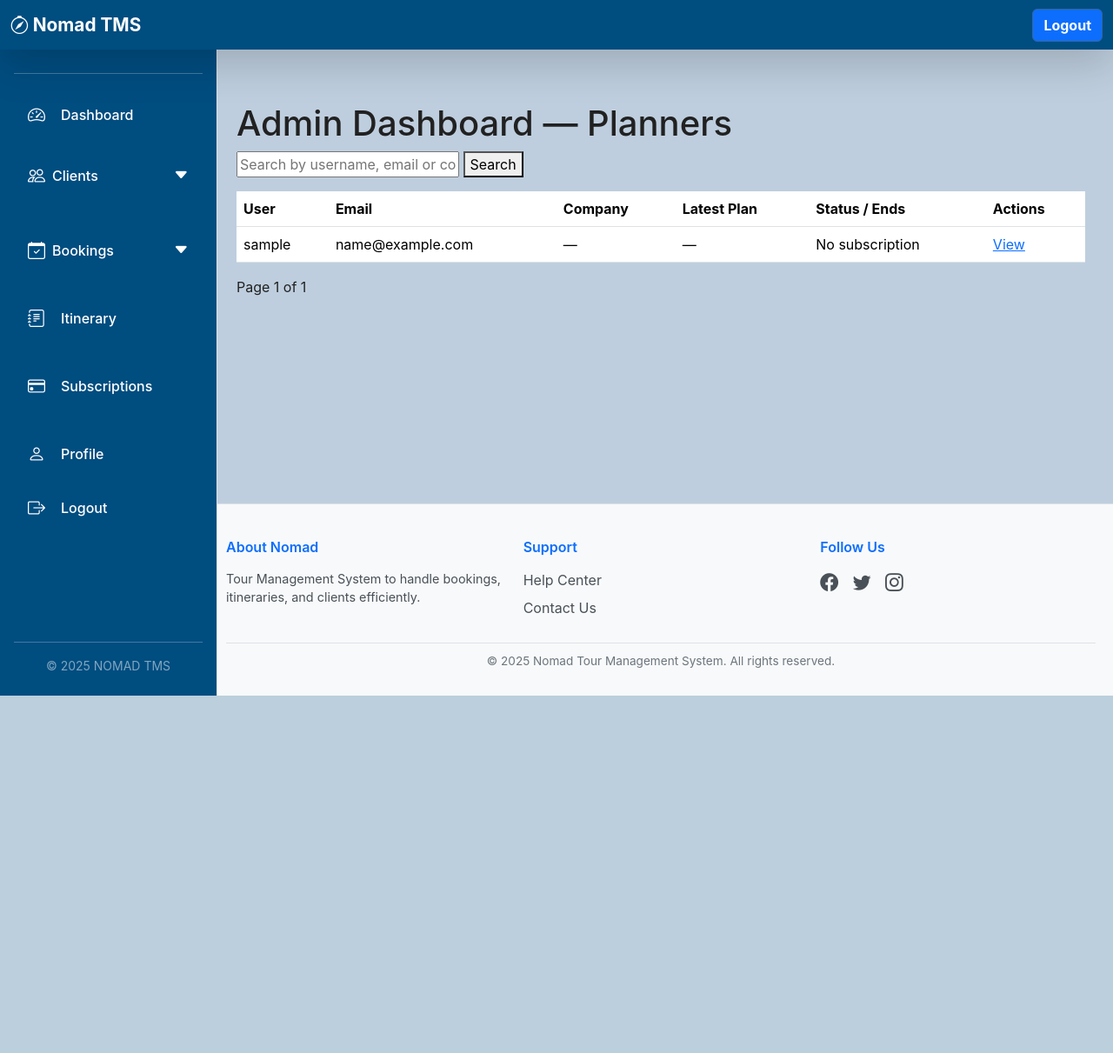
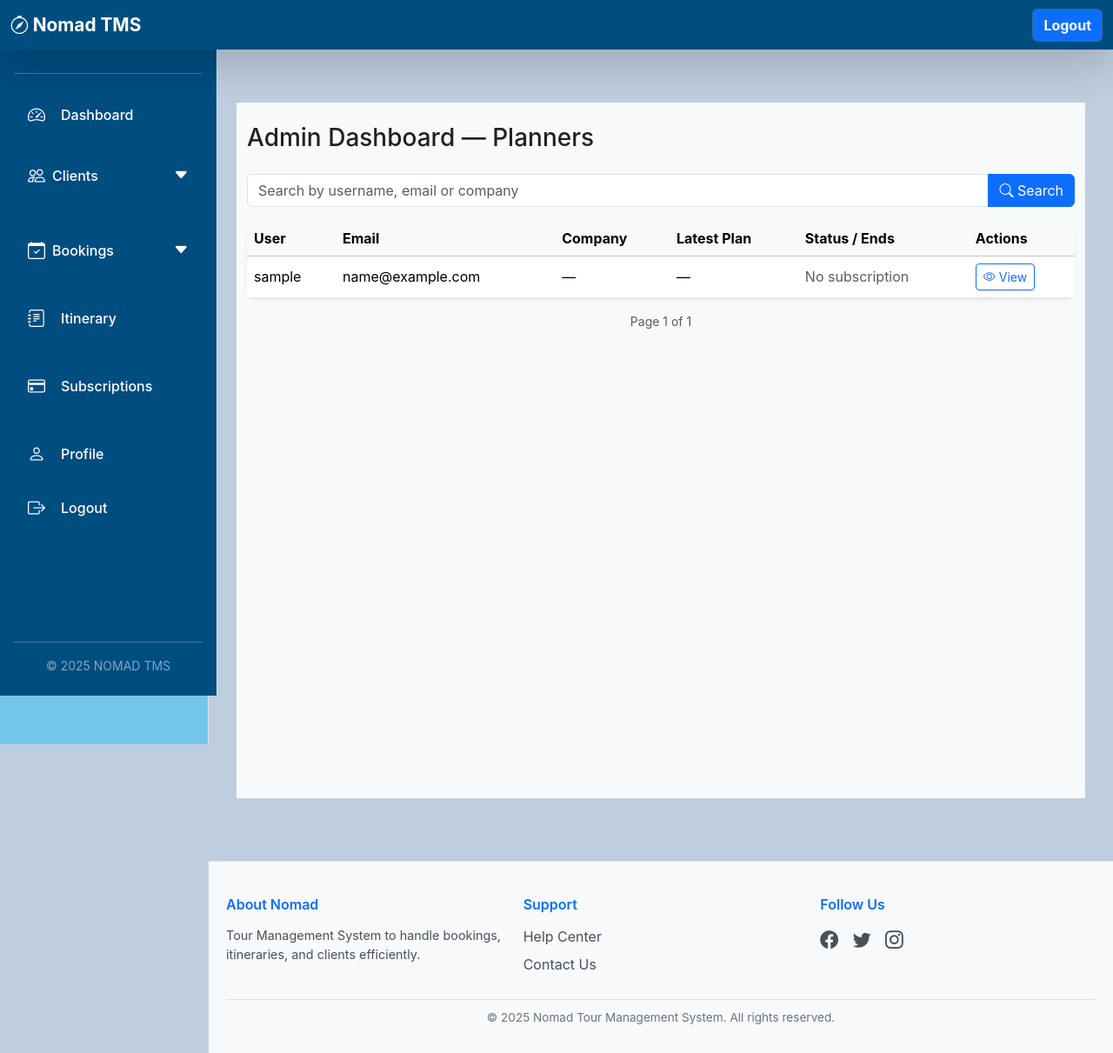
Before and after one commit to meshack34/TMS, a Django app: page /dashboard/admin/ in a window 1280 px wide. Shown: the whole page at 87% size. Before the commit the page ends 800 px from the top, so only its background shows below. Run offline with Django 5.2, Linux system fonts and the light colour scheme; the visitor is signed in with stand-in values (Sample User, id 1); data comes from the database, SQL or seed files in the repository; data that the repository does not hold is empty; some libraries are stand-ins or nearby versions.

Commit message:
update admin dashboard

```diff
--- a/templates/tour/admin_dashboard.html
+++ b/templates/tour/admin_dashboard.html
@@ -1,16 +1,40 @@
 {% extends "base_dashboard.html" %}
 {% block content %}
-<h1>Admin Dashboard — Planners</h1>
+<div class="container-fluid py-4 bg-light min-vh-100">
+  <div class="row">
+    <div class="col-12">
 
-<form method="get" style="margin-bottom:1rem;">
-  <input type="text" name="q" value="{{ q }}" placeholder="Search by username, email or company" />
-  <button type="submit">Search</button>
+      <!-- Page Header -->
+      <div class="d-flex justify-content-between align-items-center mb-4">
+        <h3 class="mb-0">Admin Dashboard — Planners</h3>
+      </div>
+
+      <!-- Search Form -->
+      <form method="get" class="mb-3">
+        <div class="input-group">
+          <input type="text" name="q" value="{{ q }}" class="form-control"
+                 placeholder="Search by username, email or company">
+          <button type="submit" class="btn btn-primary">
+            <i class="bi bi-search"></i> Search
+          </button>
+        </div>
       </form>
 
-<table class="table">
-  <thead>
+      <!-- Card Wrapper -->
+      <div class="card shadow-sm border-0">
+        <div class="card-body p-0">
+
+          <!-- Table -->
+          <div class="table-responsive">
+            <table class="table table-hover align-middle mb-0">
+              <thead class="table-light">
                 <tr>
-      <th>User</th><th>Email</th><th>Company</th><th>Latest Plan</th><th>Status / Ends</th><th>Actions</th>
+                  <th>User</th>
+                  <th>Email</th>
+                  <th>Company</th>
+                  <th>Latest Plan</th>
+                  <th>Status / Ends</th>
+                  <th>Actions</th>
                 </tr>
               </thead>
               <tbody>
@@ -23,32 +47,80 @@
                     <td>{% if latest %}{{ latest.plan }}{% else %}—{% endif %}</td>
                     <td>
                       {% if latest %}
-                {{ latest.status }} — {{ latest.end_date }}
+                        <span class="badge bg-{% if latest.is_active %}success{% else %}secondary{% endif %}">
+                          {{ latest.status }}
+                        </span>
+                        <small class="text-muted d-block">{{ latest.end_date }}</small>
                       {% else %}
-                No subscription
+                        <span class="text-muted">No subscription</span>
                       {% endif %}
                     </td>
                     <td>
-          <a href="{% url 'admin_planner_detail' profile.id %}">View</a>
+                      <div class="d-flex gap-2">
+                        <a href="{% url 'admin_planner_detail' profile.id %}"
+                           class="btn btn-sm btn-outline-primary">
+                          <i class="bi bi-eye"></i> View
+                        </a>
                         {% if latest %}
-            <a href="{% url 'admin_subscription_edit' latest.id %}">Edit</a>
-            <form method="post" action="{% url 'admin_subscription_toggle' latest.id %}" style="display:inline;">
+                          <a href="{% url 'admin_subscription_edit' latest.id %}"
+                             class="btn btn-sm btn-outline-secondary">
+                            <i class="bi bi-pencil"></i> Edit
+                          </a>
+                          <form method="post" action="{% url 'admin_subscription_toggle' latest.id %}"
+                                style="display:inline;">
                             {% csrf_token %}
-              <button type="submit">{% if latest.is_active %}Deactivate{% else %}Activate{% endif %}</button>
+                            <button type="submit"
+                                    class="btn btn-sm {% if latest.is_active %}btn-danger{% else %}btn-success{% endif %}">
+                              {% if latest.is_active %}
+                                <i class="bi bi-x-circle"></i> Deactivate
+                              {% else %}
+                                <i class="bi bi-check-circle"></i> Activate
+                              {% endif %}
+                            </button>
                           </form>
                         {% endif %}
+                      </div>
                     </td>
                   </tr>
                   {% endwith %}
                 {% empty %}
-      <tr><td colspan="6">No planners found.</td></tr>
+                  <tr>
+                    <td colspan="6" class="text-center text-muted py-4">
+                      No planners found.
+                    </td>
+                  </tr>
                 {% endfor %}
               </tbody>
             </table>
+          </div>
 
-<div class="pagination">
-  {% if profiles.has_previous %}<a href="?page={{ profiles.previous_page_number }}{% if q %}&q={{ q }}{% endif %}">Previous</a>{% endif %}
+        </div>
+      </div>
+
+      <!-- Pagination -->
+      <div class="d-flex justify-content-between align-items-center mt-3">
+        <div>
+          {% if profiles.has_previous %}
+            <a href="?page={{ profiles.previous_page_number }}{% if q %}&q={{ q }}{% endif %}"
+               class="btn btn-sm btn-outline-secondary">
+              <i class="bi bi-arrow-left"></i> Previous
+            </a>
+          {% endif %}
+        </div>
+        <div class="text-muted small">
           Page {{ profiles.number }} of {{ profiles.paginator.num_pages }}
-  {% if profiles.has_next %}<a href="?page={{ profiles.next_page_number }}{% if q %}&q={{ q }}{% endif %}">Next</a>{% endif %}
+        </div>
+        <div>
+          {% if profiles.has_next %}
+            <a href="?page={{ profiles.next_page_number }}{% if q %}&q={{ q }}{% endif %}"
+               class="btn btn-sm btn-outline-secondary">
+              Next <i class="bi bi-arrow-right"></i>
+            </a>
+          {% endif %}
+        </div>
+      </div>
+
+    </div>
+  </div>
 </div>
 {% endblock %}
```
Lines whose indentation alone changed are shown as unchanged.
